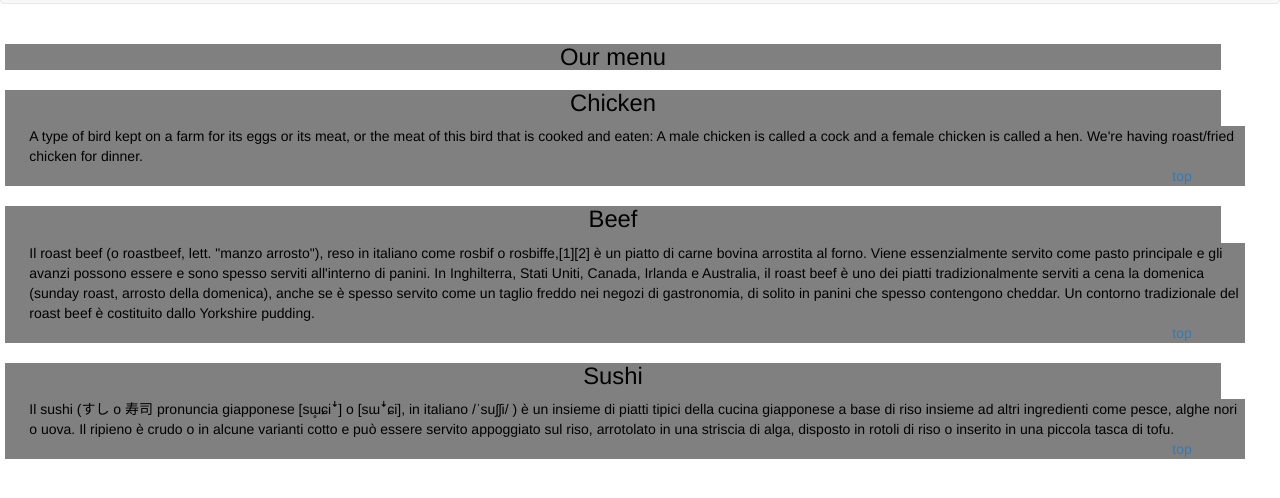
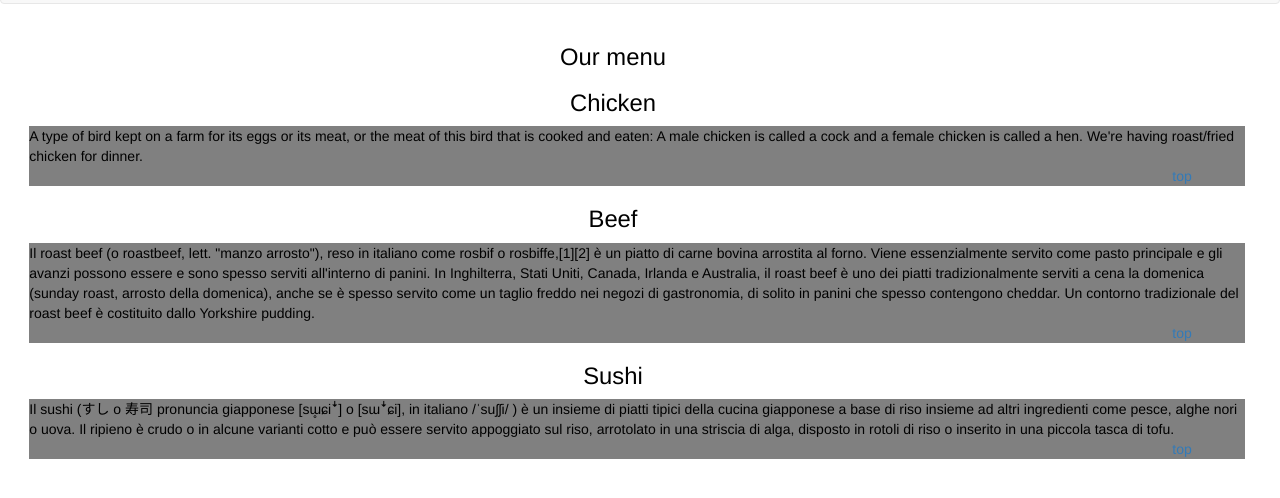
Before and after one commit to Acaralla/mod3_solution, a plain HTML site: page index.html in a window 1280 px wide. Shown: the part 58-556 px from the top of the page. Drawn offline with Linux system fonts and the light colour scheme.

Commit message:
Update styles.css

```diff
--- a/css/styles.css
+++ b/css/styles.css
@@ -90,7 +90,7 @@ p {
 .column {
 	align: center;
 	width: 100%;
-	  background-color: grey;
+	  /**background-color: grey;**/
 }
 .columnText{
 	text-align: center-left;
```
